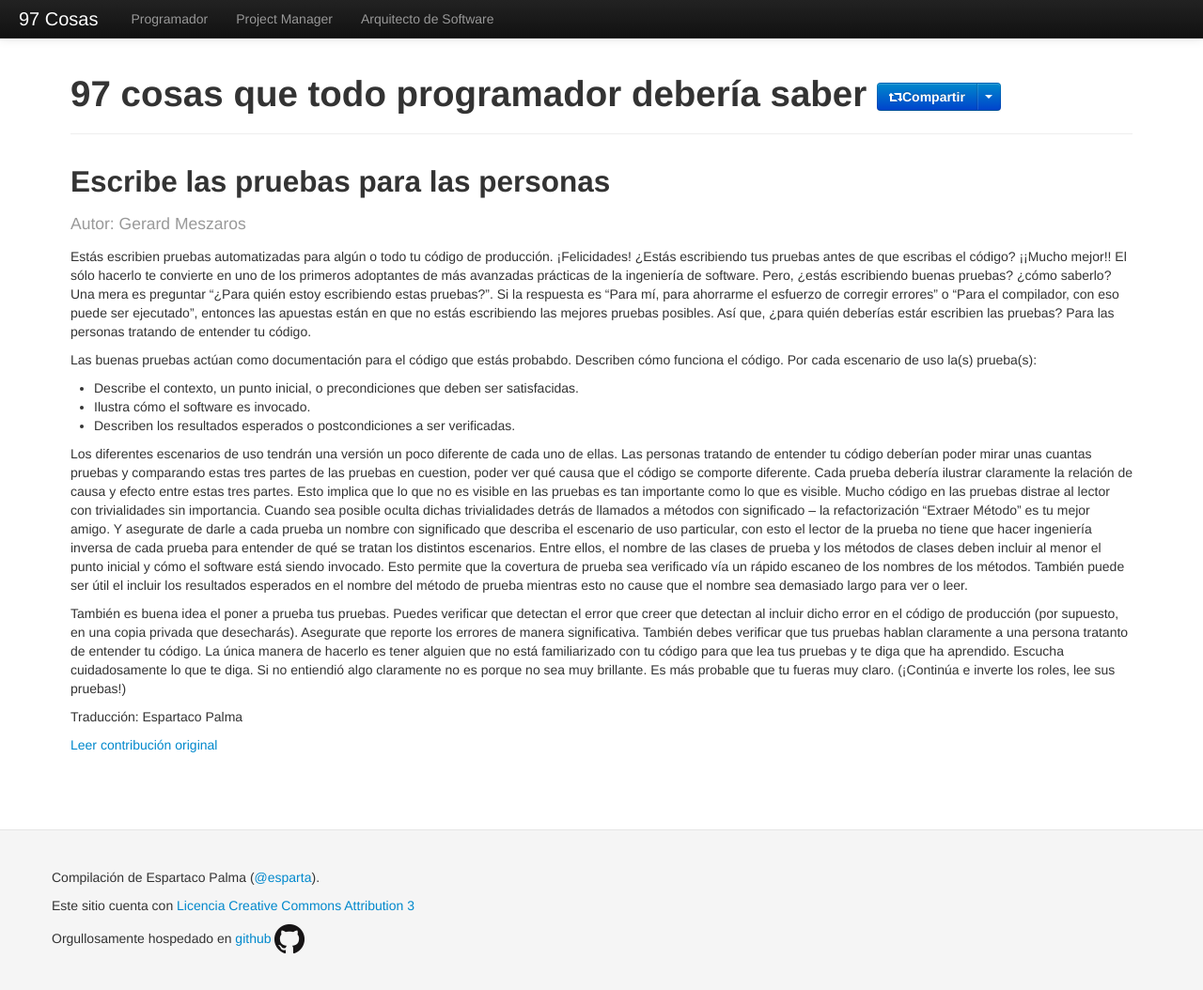
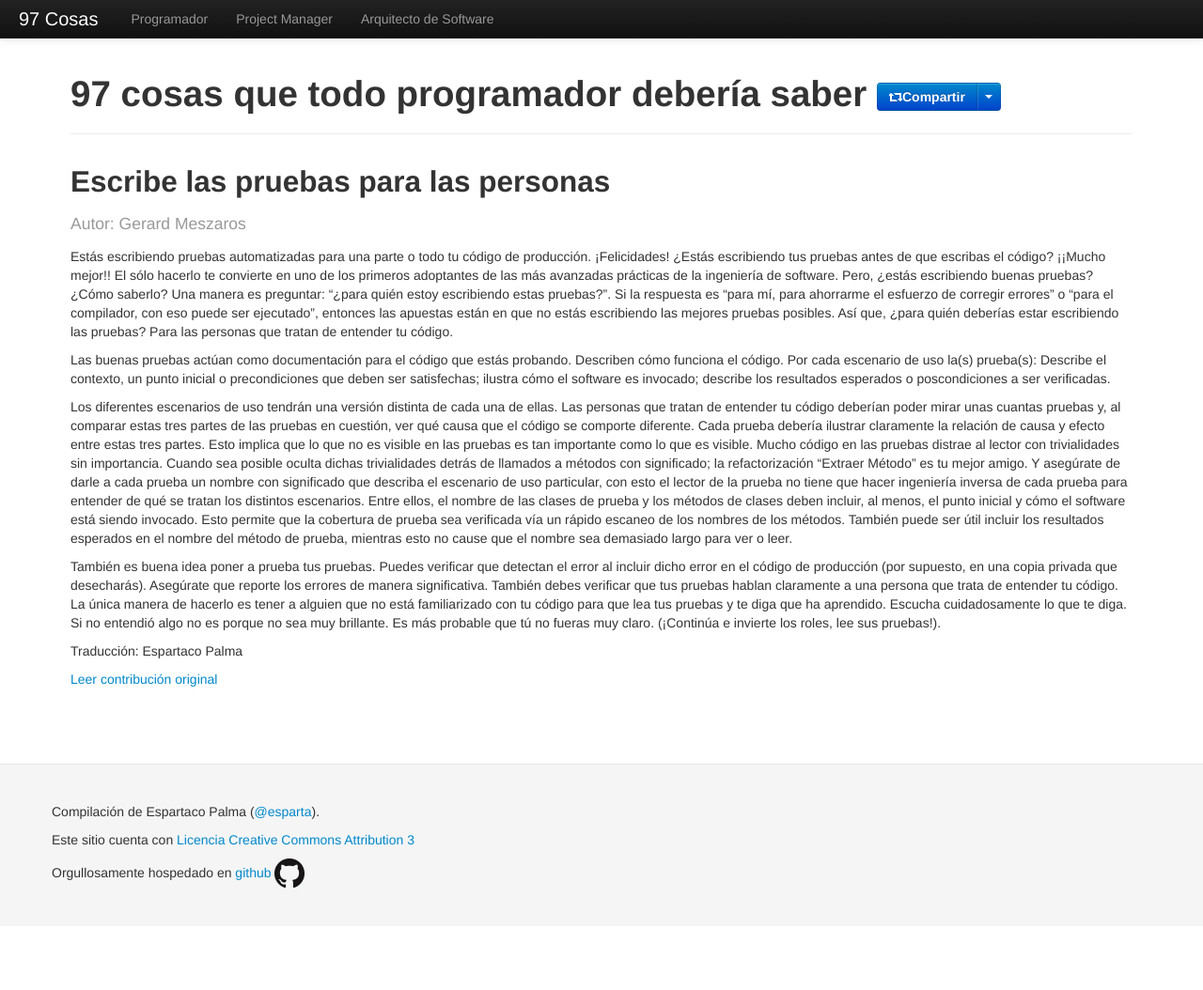
Before and after one commit to esparta/97cosas, a Jekyll site: the page built from programador/escribe-pruebas-para-personas.md, in a window 1280 px wide and 1056 px high. Shown: the whole window at 94% size. Built offline with Jekyll 4.4.1, drawn with Linux system fonts in a browser that asks for light colours; comment, search, counter and statistics services are not loaded.

Commit message:
Spelling corrections on escribe-pruebas-para-personas

```diff
--- a/programador/escribe-pruebas-para-personas.md
+++ b/programador/escribe-pruebas-para-personas.md
@@ -7,56 +7,52 @@ translator: Espartaco Palma
 original: http://programmer.97things.oreilly.com/wiki/index.php/Write_Tests_for_People
 ---
 
-Estás escribien pruebas automatizadas para algún o todo tu código de
-producción. ¡Felicidades! ¿Estás escribiendo tus pruebas antes de que
+Estás escribiendo pruebas automatizadas para una parte o todo tu código
+de producción. ¡Felicidades! ¿Estás escribiendo tus pruebas antes de que
 escribas el código? ¡¡Mucho mejor!! El sólo hacerlo te convierte en uno
-de los primeros adoptantes de más avanzadas prácticas de la ingeniería
-de software. Pero, ¿estás escribiendo buenas pruebas? ¿cómo saberlo? Una
-mera es preguntar "¿Para quién estoy escribiendo estas pruebas?". Si la
-respuesta es "Para mí, para ahorrarme el esfuerzo de corregir errores" o
-"Para el compilador, con eso puede ser ejecutado", entonces las apuestas
-están en que no estás escribiendo las mejores pruebas posibles. Así que,
-¿para quién deberías estár escribien las pruebas? Para las personas
-tratando de entender tu código.
+de los primeros adoptantes de las más avanzadas prácticas de la
+ingeniería de software. Pero, ¿estás escribiendo buenas pruebas? ¿Cómo
+saberlo? Una manera es preguntar: “¿para quién estoy escribiendo estas
+pruebas?”. Si la respuesta es “para mí, para ahorrarme el esfuerzo de
+corregir errores” o “para el compilador, con eso puede ser ejecutado”,
+entonces las apuestas están en que no estás escribiendo las mejores
+pruebas posibles. Así que, ¿para quién deberías estar escribiendo las
+pruebas? Para las personas que tratan de entender tu código.
 
 Las buenas pruebas actúan como documentación para el código que estás
-probabdo. Describen cómo funciona el código. Por cada escenario de uso
-la(s) prueba(s):
+probando. Describen cómo funciona el código. Por cada escenario de uso
+la(s) prueba(s): Describe el contexto, un punto inicial o precondiciones
+que deben ser satisfechas; ilustra cómo el software es invocado;
+describe los resultados esperados o poscondiciones a ser verificadas.
 
-* Describe el contexto, un punto inicial, o precondiciones que deben ser
-satisfacidas.
-* Ilustra cómo el software es invocado.
-* Describen los resultados esperados o postcondiciones a ser verificadas.
+Los diferentes escenarios de uso tendrán una versión distinta de cada
+una de ellas. Las personas que tratan de entender tu código deberían
+poder mirar unas cuantas pruebas y, al comparar estas tres partes de las
+pruebas en cuestión, ver qué causa que el código se comporte diferente.
+Cada prueba debería ilustrar claramente la relación de causa y efecto
+entre estas tres partes. Esto implica que lo que no es visible en las
+pruebas es tan importante como lo que es visible. Mucho código en las
+pruebas distrae al lector con trivialidades sin importancia. Cuando sea
+posible oculta dichas trivialidades detrás de llamados a métodos con
+significado; la refactorización “Extraer Método” es tu mejor amigo. Y
+asegúrate de darle a cada prueba un nombre con significado que describa
+el escenario de uso particular, con esto el lector de la prueba no tiene
+que hacer ingeniería inversa de cada prueba para entender de qué se
+tratan los distintos escenarios. Entre ellos, el nombre de las clases de
+prueba y los métodos de clases deben incluir, al menos, el punto inicial
+y cómo el software está siendo invocado. Esto permite que la cobertura
+de prueba sea verificada vía un rápido escaneo de los nombres de los
+métodos. También puede ser útil incluir los resultados esperados en el
+nombre del método de prueba, mientras esto no cause que el nombre sea
+demasiado largo para ver o leer.
 
-Los diferentes escenarios de uso tendrán una versión un poco diferente
-de cada uno de ellas. Las personas tratando de entender tu código
-deberían poder mirar unas cuantas pruebas y comparando estas tres partes
-de las pruebas en cuestion, poder ver qué causa que el código se
-comporte diferente. Cada prueba debería ilustrar claramente la relación
-de causa y efecto entre estas tres partes. Esto implica que lo que no es
-visible en las pruebas es tan importante como lo que es visible. Mucho
-código en las pruebas distrae al lector con trivialidades sin
-importancia. Cuando sea posible oculta dichas trivialidades detrás de
-llamados a métodos con significado -- la refactorización "Extraer
-Método" es tu mejor amigo. Y asegurate de darle a cada prueba un nombre
-con significado que describa el escenario de uso particular, con esto el
-lector de la prueba no tiene que hacer ingeniería inversa de cada prueba
-para entender de qué se tratan los distintos escenarios. Entre ellos, el
-nombre de las clases de prueba y los métodos de clases deben incluir al
-menor el punto inicial y cómo el software está siendo invocado. Esto
-permite que la covertura de prueba sea verificado vía un rápido escaneo
-de los nombres de los métodos. También puede ser útil el incluir los
-resultados esperados en el nombre del método de prueba mientras esto no
-cause que el nombre sea demasiado largo para ver o leer.
-
-También es buena idea el poner a prueba tus pruebas. Puedes verificar
-que detectan el error que creer que detectan al incluir dicho error en
-el código de producción (por supuesto, en una copia privada que
-desecharás). Asegurate que reporte los errores de manera significativa.
-También debes verificar que tus pruebas hablan claramente a una persona
-tratanto de entender tu código. La única manera de hacerlo es tener
-alguien que no está familiarizado con tu código para que lea tus pruebas
-y te diga que ha aprendido. Escucha cuidadosamente lo que te diga. Si no
-entiendió algo claramente no es porque no sea muy brillante. Es más
-probable que tu fueras muy claro. (¡Continúa e inverte los roles, lee
-sus pruebas!)
+También es buena idea poner a prueba tus pruebas. Puedes verificar que
+detectan el error al incluir dicho error en el código de producción (por
+supuesto, en una copia privada que desecharás). Asegúrate que reporte
+los errores de manera significativa. También debes verificar que tus
+pruebas hablan claramente a una persona que trata de entender tu código.
+La única manera de hacerlo es tener a alguien que no está familiarizado
+con tu código para que lea tus pruebas y te diga que ha aprendido.
+Escucha cuidadosamente lo que te diga. Si no entendió algo no es porque
+no sea muy brillante. Es más probable que tú no fueras muy claro.
+(¡Continúa e invierte los roles, lee sus pruebas!).
```
